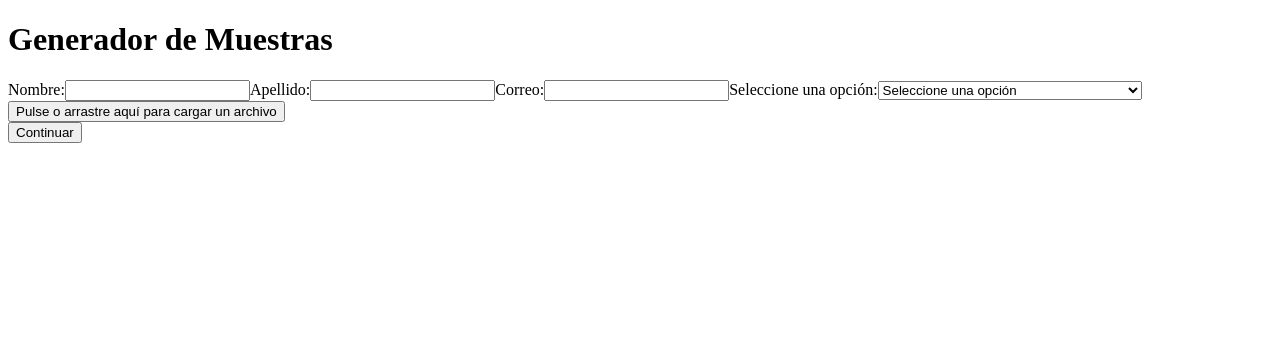
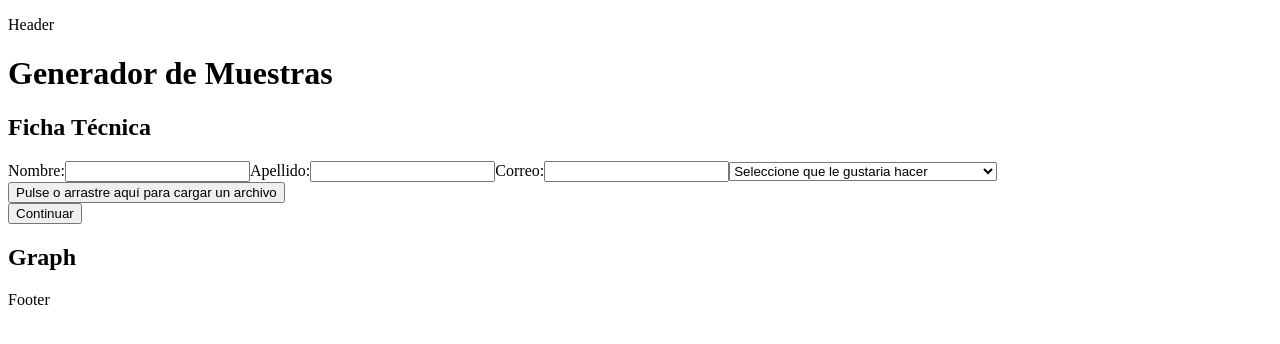
Before and after one commit to CristiAndLook/app-muestreo, a Next.js app: page / in a window 1280 px wide. Shown: the top 344 px of the page. Built offline with nearby package versions, Linux system fonts and the light colour scheme.

Commit message:
Form MAS

```diff
--- a/src/components/PersonalData.js
+++ b/src/components/FormPersonalData.js
@@ -2,7 +2,7 @@ import { useState } from "react";
 import ExcelImport from "./ExcelImport";
 import Seleccion from "./Muestras/Seleccion";
 
-const PersonalData = () => {
+const FormPersonalData = () => {
   const [submitClicked, setSubmitClicked] = useState(false);
   const [formulario, setFormulario] = useState({
     nombre: "",
@@ -55,18 +55,18 @@ const PersonalData = () => {
           onChange={handleChange}
         />
 
-        <label htmlFor="seleccion">Seleccione una opción:</label>
+        <label htmlFor="seleccion"></label>
         <select
           id="seleccion"
           name="seleccion"
           value={formulario.seleccion}
           onChange={handleChange}
         >
-          <option value="">Seleccione una opción</option>
+          <option value="">Seleccione que le gustaria hacer</option>
           <option value="mas">Muestra Aleatoria Simple</option>
-          <option value="emas">Estimadores de muestra aleatoria simple</option>
-          <option value="mpe">Muestra por estrato</option>
-          <option value="empe">Estimadores de muestra por estrato</option>
+          <option value="emas">Estimadores de Muestra Aleatoria Simple</option>
+          <option value="mpe">Muestra por Estrato</option>
+          <option value="empe">Estimadores de Muestra por Estrato</option>
         </select>
 
         <ExcelImport />
@@ -79,4 +79,4 @@ const PersonalData = () => {
   );
 };
 
-export default PersonalData;
+export default FormPersonalData;
--- a/src/components/Muestras/Mas.js
+++ b/src/components/Muestras/Mas.js
@@ -1,7 +1,80 @@
 import React from "react";
+import { useState } from "react";
 
 const Mas = () => {
-  return <div>Mas</div>;
+  const [submitClicked, setSubmitClicked] = useState(false);
+  const [mas, setMas] = useState({
+    NivelDeConfianza: "",
+    ProbabilidadDeExito: "",
+    ErrorDeEstimacion: "",
+  });
+
+  const handleChange = (event) => {
+    setMas({
+      ...mas,
+      [event.target.name]: event.target.value,
+    });
+  };
+
+  const handleSubmit = (event) => {
+    event.preventDefault();
+    // Agrega aquí la lógica necesaria para enviar los datos a través de una solicitud HTTP.
+    console.log(mas);
+    setSubmitClicked(true);
+  };
+
+  return (
+    <div>
+      <h2>Método Muestra Aleatoria Simple</h2>
+      <h4>Ingrese los datos</h4>
+      <form onSubmit={handleSubmit}>
+        <label htmlFor="NivelDeConfianza">Nivel de confianza:</label>
+        <input
+          type="text"
+          id="NivelDeConfianza"
+          name="NivelDeConfianza"
+          value={mas.NivelDeConfianza}
+          onChange={handleChange}
+        />
+
+        <label htmlFor="ProbabilidadDeExito">Probabilidad de éxito:</label>
+        <input
+          type="text"
+          id="ProbabilidadDeExito"
+          name="ProbabilidadDeExito"
+          value={mas.ProbabilidadDeExito}
+          onChange={handleChange}
+        />
+
+        <label htmlFor="ErrorDeEstimacion">Error de estimación:</label>
+        <input
+          type="text"
+          id="ErrorDeEstimacion"
+          name="ErrorDeEstimacion"
+          value={mas.ErrorDeEstimacion}
+          onChange={handleChange}
+        />
+
+        <button type="submit">Obtener Muestra</button>
+
+        {submitClicked && (
+          <div>
+            <h4>Resultados</h4>
+            <p>
+              <strong>Nivel de confianza:</strong> {mas.NivelDeConfianza}
+            </p>
+            <p>
+              <strong>Probabilidad de éxito:</strong> {mas.ProbabilidadDeExito}
+            </p>
+            <p>
+              <strong>Error de estimación:</strong> {mas.ErrorDeEstimacion}
+            </p>
+          </div>
+        )}
+
+      </form>
+    </div>
+  );
 };
 
 export default Mas;
--- a/src/pages/index.js
+++ b/src/pages/index.js
@@ -1,12 +1,22 @@
 import Seleccion from "@/components/Muestras/Seleccion";
-import PersonalData from "@/components/PersonalData";
+import FormPersonalData from "@/components/FormPersonalData";
 
 function App() {
   return (
     <div>
+      <p>Header</p>
       <h1>Generador de Muestras</h1>
-      <PersonalData />
-      <Seleccion />
+      <section>
+        <h2>Ficha Técnica</h2>
+        <FormPersonalData />
+        <Seleccion />
+      </section>
+
+      <section>
+        <h2>Graph</h2>
+      </section>
+
+      <p>Footer</p>
     </div>
   );
 }
```
